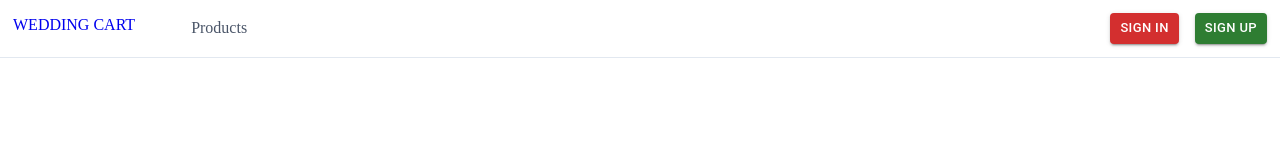
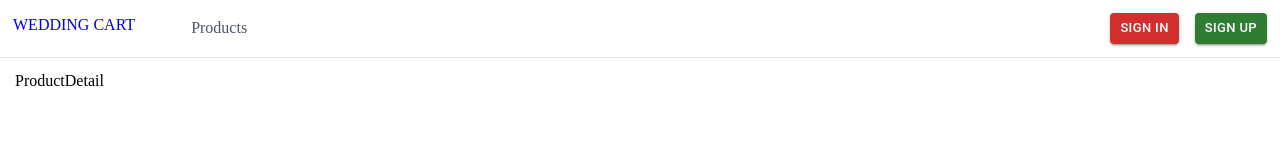
Before and after one commit to Muhammed-Halid-Gamze/ecommerce-app, a React (Create React App) app: page /product/1 in a window 1280 px wide. Shown: the top 163 px of the page. Built offline with nearby package versions, Linux system fonts and the light colour scheme.

Commit message:
product detail page routed

```diff
--- a/src/App.js
+++ b/src/App.js
@@ -5,6 +5,7 @@ import Navbar from "./components/Navbar/Navbar";
 import "./App.css";
 import SignIn from "./pages/Auth/SignIn/SignIn";
 import SignUp from "./pages/Auth/SıgnUp/SignUp";
+import ProductDetail from "./pages/ProductDetail/ProductDetail"
 
 function App() {
   return (
@@ -17,6 +18,7 @@ function App() {
 
           <Routes>
             <Route path="/" exact element={<Products/>} />
+            <Route path="/product/:id"  element={<ProductDetail/>} />
             <Route path="signin" element={<SignIn/>} />
             <Route path="signup" element={<SignUp/>} />
           </Routes>
--- a/src/components/Card/ProductCard.js
+++ b/src/components/Card/ProductCard.js
@@ -14,7 +14,7 @@ const ProductCard = ({ product }) => {
         margin: 2,
       }}
     >
-      <Link to="/#" style={{ textDecoration: "none" }}>
+      <Link to={`/product/${product.id}`} style={{ textDecoration: "none" }}>
         <CardActionArea>
           <CardMedia
             component="img"
--- /dev/null
+++ b/src/pages/ProductDetail/ProductDetail.js
@@ -0,0 +1,11 @@
+import React from 'react'
+
+const ProductDetail = () => {
+  return (
+    <div>
+        <h2>ProductDetail</h2>
+    </div>
+  )
+}
+
+export default ProductDetail
```
